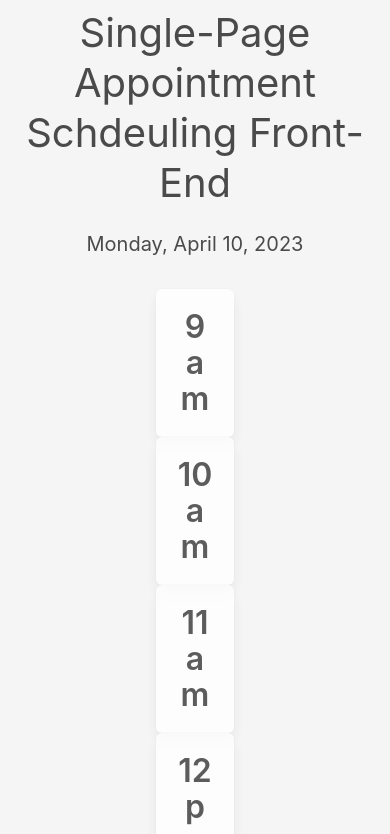
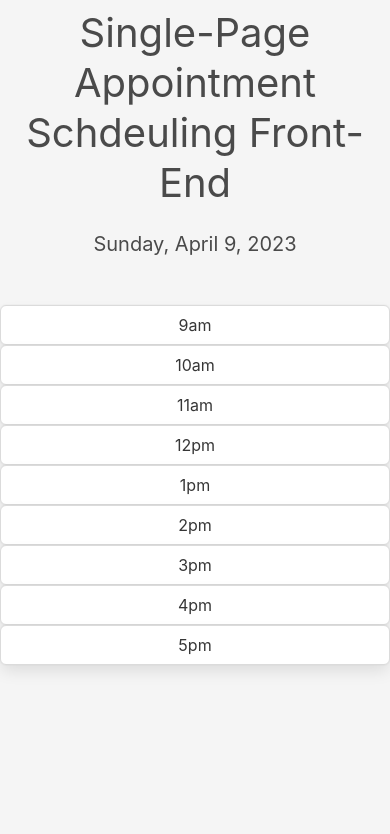
Before and after one commit to emorain3/scheduling-app-v2, a React (Create React App) app: page / in a window 390 px wide. Shown: the top 834 px of the page. Built offline with nearby package versions, Linux system fonts and the light colour scheme.

Commit message:
Made components responsive. Changed date to be real-time.
Made components responsive using Bulma, Made date real-time. Made other small aesthetic changes.

```diff
--- a/package.json
+++ b/package.json
@@ -10,7 +10,7 @@
     "react": "^18.2.0",
     "react-dom": "^18.2.0",
     "react-redux": "^8.0.5",
-    "react-scripts": "5.0.1",
+    "react-scripts": "^5.0.1",
     "redux": "^4.2.1",
     "styled-components": "^5.3.9",
     "web-vitals": "^2.1.4"
--- a/src/App.js
+++ b/src/App.js
@@ -2,6 +2,7 @@ import logo from './logo.svg';
 import './App.css';
 import React, { Component } from 'react';
 import styled from 'styled-components';
+import 'bulma/css/bulma.min.css';
 import TimeSlotColumn from './components/TimeSlotColumn'
 import { createStore } from "redux";
 import { Provider } from "react-redux";
@@ -38,6 +39,13 @@ const store = createStore(timeWindowReducer);
 ////////////////////////////////
 
 function App() {
+
+  //////// CONSTANTS
+  const options = { weekday: 'long', year: 'numeric', month: 'long', day: 'numeric' };
+  const currDate = new Date().toLocaleDateString(undefined, options);
+  // const currTime = new Date().toLocaleTimeString();
+
+
   return (
     <PageContainer className="App">
         <Provider store={store}>
@@ -45,12 +53,12 @@ function App() {
             Single-Page Appointment Schdeuling Front-End
           </h1>
           <h1 class="subtitle is-5">
-            Monday, April 10, 2023
+            {currDate}
           </h1>
 
-          <ScheduleContainer>
+          {/* <ScheduleContainer> */}
             <TimeSlotColumn/>
-          </ScheduleContainer>
+          {/* </ScheduleContainer> */}
         </Provider>
 
 
--- a/src/components/TimeSlot.js
+++ b/src/components/TimeSlot.js
@@ -1,8 +1,9 @@
 import React, { Component } from 'react';
 import ModalAppointment from './ModalAppointment';
 import styled from 'styled-components';
-
-
+/////////////////////////////////////////////////////////          DEMO FACTS          /////////////////////////////////////////////////////////////////////////////////////
+//     Interesting features: The Modal and TimeSlot button are linked. The modal always exists within the dDOM of this project it's invivibility is just changed.
+///////////////////////////////////////////////////////////////////////////////////////////////////////////////////////////////////////////////////////////////////////////
 
 
 ///////// STYLING
@@ -39,7 +40,7 @@ class TimeSlot extends Component {
         }
 
         set_tile_red = () => {
-            this.setState({tile_state: "tile is-child notification is-danger"})
+            this.setState({tile_state: "tile is-child notification is-danger is-light"})
         }
 
         on_tile_select = () => {
@@ -52,11 +53,11 @@ class TimeSlot extends Component {
         return (
             <div>
 
-                <ClickableTile>
-                    <div onClick={this.make_modal_visible} class={this.state.tile_state}>
-                        <p class="title"> {this.props.time} </p>
-                    </div>
-                </ClickableTile>
+                <button
+                    onClick={this.make_modal_visible}
+                    className={`button ${this.state.tile_state} is-fullwidth is-large is-responsive`}>
+                    {this.props.time}
+                </button>
 
                 <ModalAppointment
                     modal_visibility={this.state.modal_visibility}
--- a/src/components/TimeSlotColumn.js
+++ b/src/components/TimeSlotColumn.js
@@ -7,21 +7,34 @@ import { stat } from 'fs';
 
 
 let ColumnShape = styled.div`
-    padding-top: 2vw;
-    width: 20vw;
+    border:1px solid black;
 `
-
-
+//  ---- Originally these values were hard-coded
+// PROS: Cohesive. Single-responsibility. This component only generates the Time SLot Column. No data is stored here. Translated to larger projects with MANY classes.
+// CONS: Tightly Coupled.   If someone else were t work on this it would not be immediately obvious that there is a critical dependency in this class.
 
 class TimeSlotColumn extends Component {
 
     render() {
         return (
-            <ColumnShape>
-                {this.props.time_range_list.map( time => {
-                    return <TimeSlot time = {time} />
-                })}
-            </ColumnShape>
+
+            <div class="columns">
+                <div class="column">
+                </div>
+
+
+                <div class="column is-one-quarter">
+                    {this.props.time_range_list.map( time => {
+                        return <TimeSlot time = {time} />
+                    })}
+                </div>
+
+
+                <div class="column">
+                </div>
+
+            </div>
+
         );
     }
 }
```
Also changed, not shown: 1 other file (tests, documents, lock files or other folders).
